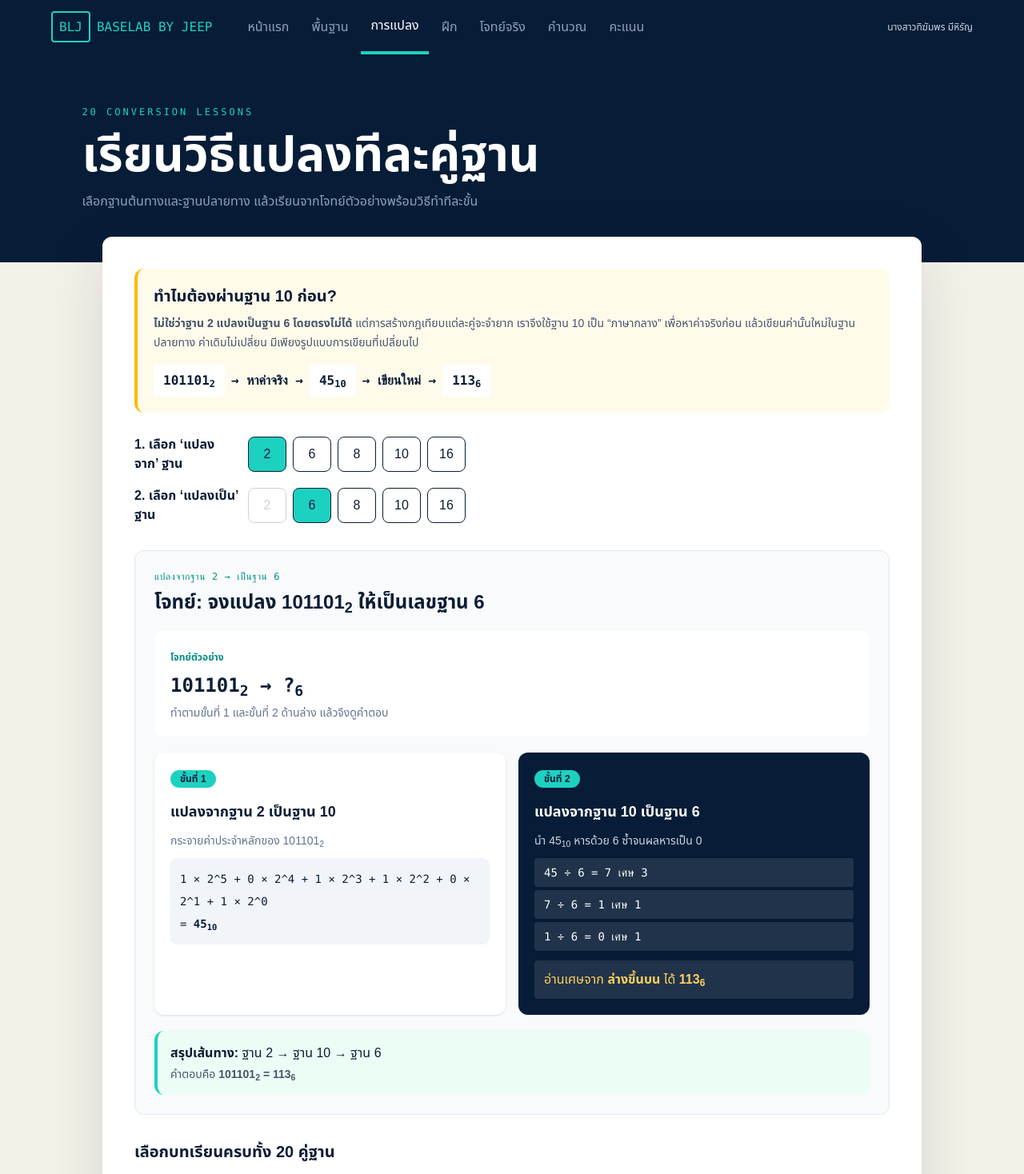
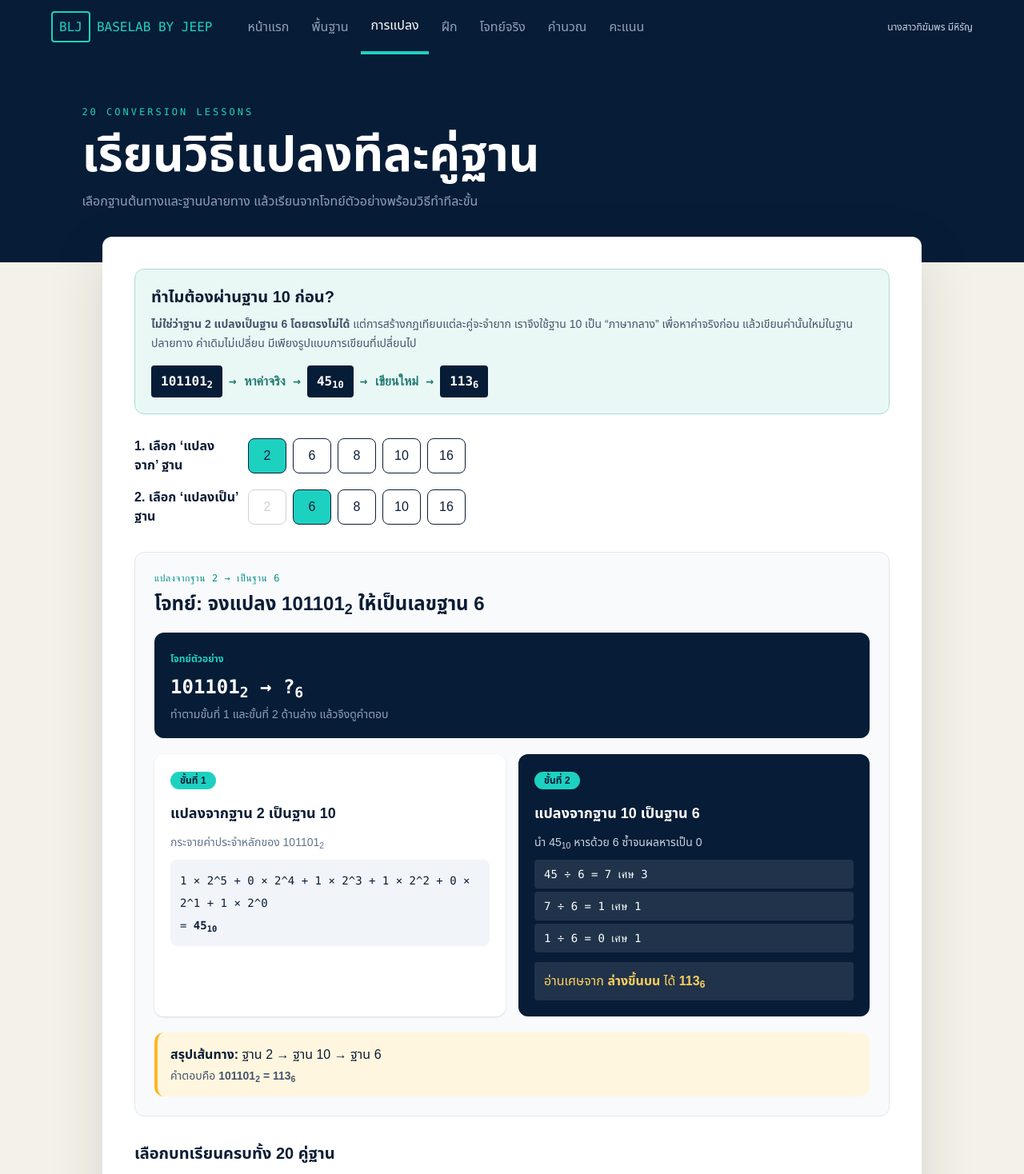
Before and after one commit to Thikamporn111/baselab-by-jeep, a Next.js app: page /learn in a window 1280 px wide. Shown: the top 1468 px of the page at 80% size. Built offline with nearby package versions, Linux system fonts and the light colour scheme.

Commit message:
Restore original BaseLab color palette

```diff
--- a/src/components/BaseLabApp.tsx
+++ b/src/components/BaseLabApp.tsx
@@ -17,12 +17,12 @@ function Learn({go}:{go:(t:Tab)=>void}){
   const divisions=useMemo(()=>{let n=value,a:string[]=[];while(n>0){a.push(`${n} ÷ ${to} = ${Math.floor(n/to)} เศษ ${n%to}`);n=Math.floor(n/to)}return a},[value,to]);
   const chooseRoute=(a:number,b:number)=>{setFrom(a);setTo(b)};
   return <><Hero tag="20 CONVERSION LESSONS" title="เรียนวิธีแปลงทีละคู่ฐาน" sub="เลือกฐานต้นทางและฐานปลายทาง แล้วเรียนจากโจทย์ตัวอย่างพร้อมวิธีทำทีละขั้น"/><main className="glass mx-auto -mt-8 mb-20 max-w-5xl rounded-xl bg-white p-6 md:p-10">
-    <section className="mb-7 rounded-xl border-l-4 border-amber-400 bg-amber-50 p-5"><h2 className="text-xl font-black">ทำไมต้องผ่านฐาน 10 ก่อน?</h2><p className="mt-2 text-sm leading-6 text-slate-600"><b>ไม่ใช่ว่าฐาน {from} แปลงเป็นฐาน {to} โดยตรงไม่ได้</b> แต่การสร้างกฎเทียบแต่ละคู่จะจำยาก เราจึงใช้ฐาน 10 เป็น “ภาษากลาง” เพื่อหาค่าจริงก่อน แล้วเขียนค่านั้นใหม่ในฐานปลายทาง ค่าเดิมไม่เปลี่ยน มีเพียงรูปแบบการเขียนที่เปลี่ยนไป</p><div className="mt-4 flex flex-wrap items-center gap-2 font-mono font-bold"><span className="rounded bg-white px-3 py-2">{shown}<sub>{from}</sub></span><span>→ หาค่าจริง →</span><span className="rounded bg-white px-3 py-2">{value}<sub>10</sub></span><span>→ เขียนใหม่ →</span><span className="rounded bg-white px-3 py-2">{result}<sub>{to}</sub></span></div></section>
+    <section className="mb-7 rounded-xl border border-[#a9ddd6] bg-[#e9f8f5] p-5"><h2 className="text-xl font-black">ทำไมต้องผ่านฐาน 10 ก่อน?</h2><p className="mt-2 text-sm leading-6 text-slate-600"><b>ไม่ใช่ว่าฐาน {from} แปลงเป็นฐาน {to} โดยตรงไม่ได้</b> แต่การสร้างกฎเทียบแต่ละคู่จะจำยาก เราจึงใช้ฐาน 10 เป็น “ภาษากลาง” เพื่อหาค่าจริงก่อน แล้วเขียนค่านั้นใหม่ในฐานปลายทาง ค่าเดิมไม่เปลี่ยน มีเพียงรูปแบบการเขียนที่เปลี่ยนไป</p><div className="mt-4 flex flex-wrap items-center gap-2 font-mono font-bold"><span className="rounded bg-[#071c36] px-3 py-2 text-white">{shown}<sub>{from}</sub></span><span className="text-[#247b73]">→ หาค่าจริง →</span><span className="rounded bg-[#071c36] px-3 py-2 text-white">{value}<sub>10</sub></span><span className="text-[#247b73]">→ เขียนใหม่ →</span><span className="rounded bg-[#071c36] px-3 py-2 text-white">{result}<sub>{to}</sub></span></div></section>
     <BasePicker label="1. เลือก ‘แปลงจาก’ ฐาน" value={from} set={b=>{setFrom(b);if(b===to)setTo(BASES.find(x=>x!==b)!)}}/><BasePicker label="2. เลือก ‘แปลงเป็น’ ฐาน" value={to} set={setTo} disabled={from}/>
-    <article className="mt-8 rounded-xl border border-slate-200 bg-slate-50 p-6"><p className="mono text-xs tracking-wider text-[#008f86]">แปลงจากฐาน {from} → เป็นฐาน {to}</p><h2 className="mt-2 text-2xl font-black">โจทย์: จงแปลง {shown}<sub>{from}</sub> ให้เป็นเลขฐาน {to}</h2><div className="mt-5 rounded-xl bg-white p-5"><span className="text-xs font-bold text-[#008f86]">โจทย์ตัวอย่าง</span><p className="mono mt-2 text-2xl font-black">{shown}<sub>{from}</sub> → ?<sub>{to}</sub></p><p className="mt-2 text-sm text-slate-500">ทำตามขั้นที่ 1 และขั้นที่ 2 ด้านล่าง แล้วจึงดูคำตอบ</p></div>
+    <article className="mt-8 rounded-xl border border-slate-200 bg-slate-50 p-6"><p className="mono text-xs tracking-wider text-[#008f86]">แปลงจากฐาน {from} → เป็นฐาน {to}</p><h2 className="mt-2 text-2xl font-black">โจทย์: จงแปลง {shown}<sub>{from}</sub> ให้เป็นเลขฐาน {to}</h2><div className="mt-5 rounded-xl bg-[#071c36] p-5 text-white"><span className="text-xs font-bold text-[#1dd1c1]">โจทย์ตัวอย่าง</span><p className="mono mt-2 text-2xl font-black">{shown}<sub>{from}</sub> → ?<sub>{to}</sub></p><p className="mt-2 text-sm text-slate-400">ทำตามขั้นที่ 1 และขั้นที่ 2 ด้านล่าง แล้วจึงดูคำตอบ</p></div>
       <div className="mt-5 grid gap-4 md:grid-cols-2"><section className="rounded-xl bg-white p-5 shadow-sm"><span className="rounded-full bg-[#1dd1c1] px-3 py-1 text-xs font-black">ขั้นที่ 1</span><h3 className="mt-4 text-lg font-black">แปลงจากฐาน {from} เป็นฐาน 10</h3>{from===10?<p className="mt-3 leading-7 text-slate-600">{shown} เป็นฐาน 10 อยู่แล้ว จึงได้ <b>{value}<sub>10</sub></b></p>:<><p className="mt-3 text-sm text-slate-500">กระจายค่าประจำหลักของ {shown}<sub>{from}</sub></p><p className="mono mt-3 break-words rounded-lg bg-slate-100 p-3 text-sm leading-7">{expansion}<br/>= <b>{value}<sub>10</sub></b></p></>}</section>
       <section className="rounded-xl bg-[#071c36] p-5 text-white"><span className="rounded-full bg-[#1dd1c1] px-3 py-1 text-xs font-black text-[#071c36]">ขั้นที่ 2</span><h3 className="mt-4 text-lg font-black">แปลงจากฐาน 10 เป็นฐาน {to}</h3>{to===10?<p className="mt-3 leading-7 text-slate-300">โจทย์ต้องการฐาน 10 จึงตอบ <b className="text-[#ffcf5c]">{value}<sub>10</sub></b> ได้ทันที</p>:<><p className="mt-3 text-sm text-slate-300">นำ {value}<sub>10</sub> หารด้วย {to} ซ้ำจนผลหารเป็น 0</p><div className="mono mt-3 space-y-1 text-sm">{divisions.map((x,i)=><p key={i} className="rounded bg-white/10 px-3 py-2">{x}</p>)}</div><p className="mt-3 rounded bg-white/10 p-3 text-[#ffcf5c]">อ่านเศษจาก <b>ล่างขึ้นบน</b> ได้ <b>{result}<sub>{to}</sub></b></p></>}</section></div>
-      <div className="mt-5 rounded-xl border-l-4 border-[#1dd1c1] bg-emerald-50 p-4"><b>สรุปเส้นทาง:</b> ฐาน {from} → ฐาน 10 → ฐาน {to}<p className="mt-1 text-sm text-slate-600">คำตอบคือ <b>{shown}<sub>{from}</sub> = {result}<sub>{to}</sub></b></p></div>
+      <div className="mt-5 rounded-xl border-l-4 border-[#ffb524] bg-[#fff6df] p-4"><b>สรุปเส้นทาง:</b> ฐาน {from} → ฐาน 10 → ฐาน {to}<p className="mt-1 text-sm text-slate-600">คำตอบคือ <b>{shown}<sub>{from}</sub> = {result}<sub>{to}</sub></b></p></div>
     </article>
     <section className="mt-8"><h2 className="text-xl font-black">เลือกบทเรียนครบทั้ง 20 คู่ฐาน</h2><div className="mt-4 grid gap-2 sm:grid-cols-2 md:grid-cols-4">{BASES.flatMap(a=>BASES.filter(b=>b!==a).map(b=><button key={`${a}-${b}`} onClick={()=>chooseRoute(a,b)} className={`rounded-lg border px-3 py-3 text-sm font-bold ${from===a&&to===b?"border-[#1dd1c1] bg-[#1dd1c1]":"bg-white hover:border-[#1dd1c1]"}`}>ฐาน {a} → ฐาน {b}</button>))}</div></section>
     <button onClick={()=>go("practice")} className="mt-8 rounded-lg bg-[#1dd1c1] px-6 py-3 font-bold">เข้าใจแล้ว ไปโจทย์ฝึก →</button>
--- a/src/components/Basics.tsx
+++ b/src/components/Basics.tsx
@@ -30,16 +30,16 @@ export default function Basics({ go }: { go: (tab: "learn") => void }) {
           <div className="mt-1 rounded-lg bg-[#071c36] p-3 text-center font-mono text-white">{item.example}</div>
         </article>)}
       </div>
-      <section className="mt-7 rounded-xl border border-sky-200 bg-sky-50 p-5">
+      <section className="mt-7 rounded-xl border border-[#a9ddd6] bg-[#e9f8f5] p-5">
         <h3 className="font-bold">เลขตัวเล็กด้านล่างมาจากไหน?</h3>
         <p className="mt-2 text-sm leading-6 text-slate-600"><b>156₁₀ ไม่ได้มาจากการคำนวณข้อก่อนหน้า</b> แต่เป็นตัวอย่างการเขียนเลข 156 ในระบบฐาน 10 โดยเลขตัวเล็ก ₁₀ ใช้บอกว่าเลขข้างหน้าเป็น “ฐาน 10” ไม่ใช่เลขยกกำลัง เช่น 1011₂ อ่านว่า 1011 ฐาน 2 และ AF₁₆ อ่านว่า AF ฐาน 16</p>
       </section>
       <section className="mt-7 grid gap-4 md:grid-cols-2">
-        <div className="rounded-xl border-l-4 border-amber-400 bg-amber-50 p-5">
+        <div className="rounded-xl border-l-4 border-[#ffb524] bg-[#fff6df] p-5">
           <h3 className="font-bold">กฎสำคัญ</h3>
           <p className="mt-2 text-sm leading-6 text-slate-600">ตัวเลขต้องน้อยกว่าฐาน เช่น ฐาน 6 ใช้ได้แค่ 0–5 ดังนั้น 126₆ เขียนไม่ได้ เพราะมีเลข 6 อยู่ในจำนวน</p>
         </div>
-        <div className="rounded-xl border-l-4 border-[#1dd1c1] bg-emerald-50 p-5">
+        <div className="rounded-xl border-l-4 border-[#1dd1c1] bg-[#e9f8f5] p-5">
           <h3 className="font-bold">ตัวอักษรในฐาน 16</h3>
           <p className="mt-2 text-sm leading-6 text-slate-600">เมื่อเลข 0–9 ไม่พอ จึงใช้ A=10, B=11, C=12, D=13, E=14 และ F=15</p>
         </div>
```
